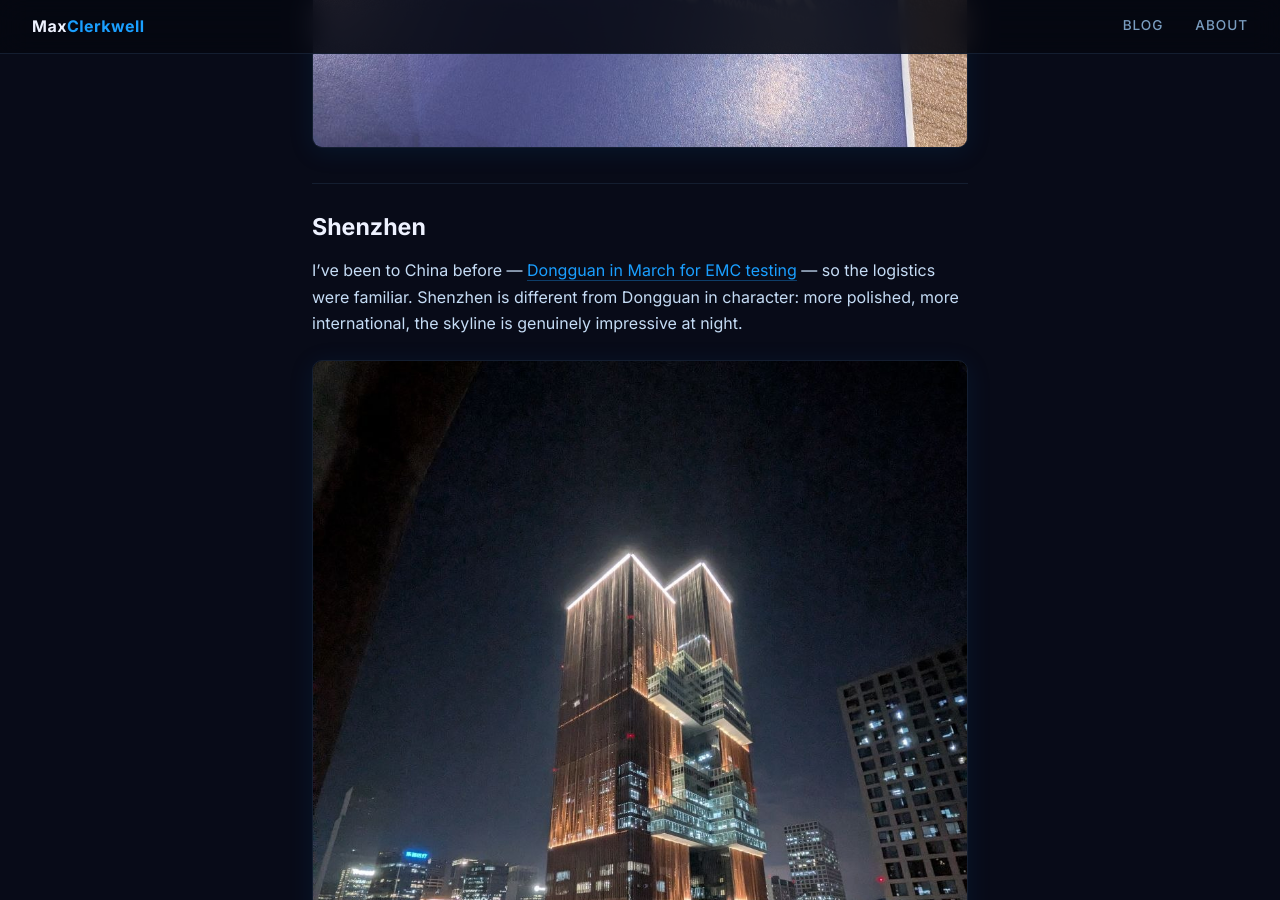
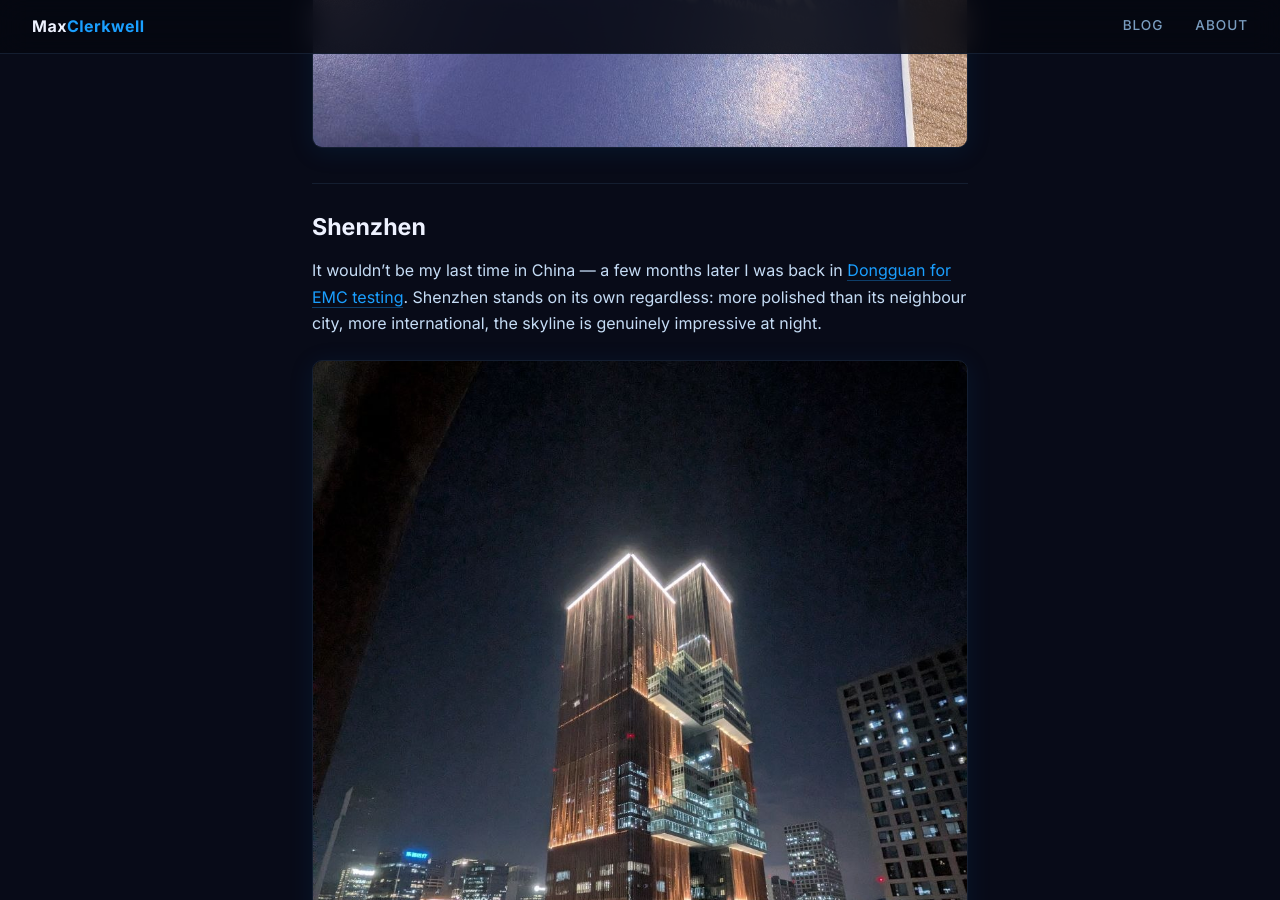
Before and after one commit to MaxClerkwell/maxclerkwell.github.io, a Jekyll site: the page built from posts/kicon-asia-2025/kicon-asia-2025.md, in a window 1280 px wide and 900 px high, scrolled down 6217 px. Built offline with Jekyll 4.4.1, drawn with Linux system fonts in a browser that asks for light colours.

Commit message:
Fix chronology: Dongguan EMC trip was after KiCon Asia, not before
Co-Authored-By: Claude Sonnet 4.6 <noreply@anthropic.com>

```diff
--- a/posts/kicon-asia-2025/kicon-asia-2025.md
+++ b/posts/kicon-asia-2025/kicon-asia-2025.md
@@ -55,7 +55,7 @@ The conference swag included a koala plush with a KiCad × Huaqiu branding item.
 
 ## Shenzhen
 
-I've been to China before — [Dongguan in March for EMC testing](/posts/dongguan-emc-march-2026/) — so the logistics were familiar. Shenzhen is different from Dongguan in character: more polished, more international, the skyline is genuinely impressive at night.
+It wouldn't be my last time in China — a few months later I was back in [Dongguan for EMC testing](/posts/dongguan-emc-march-2026/). Shenzhen stands on its own regardless: more polished than its neighbour city, more international, the skyline is genuinely impressive at night.
 
 ![Shenzhen night skyline — the twin towers near the venue](assets/photo_3_2026-04-15_13-23-08.jpg)
 
```
